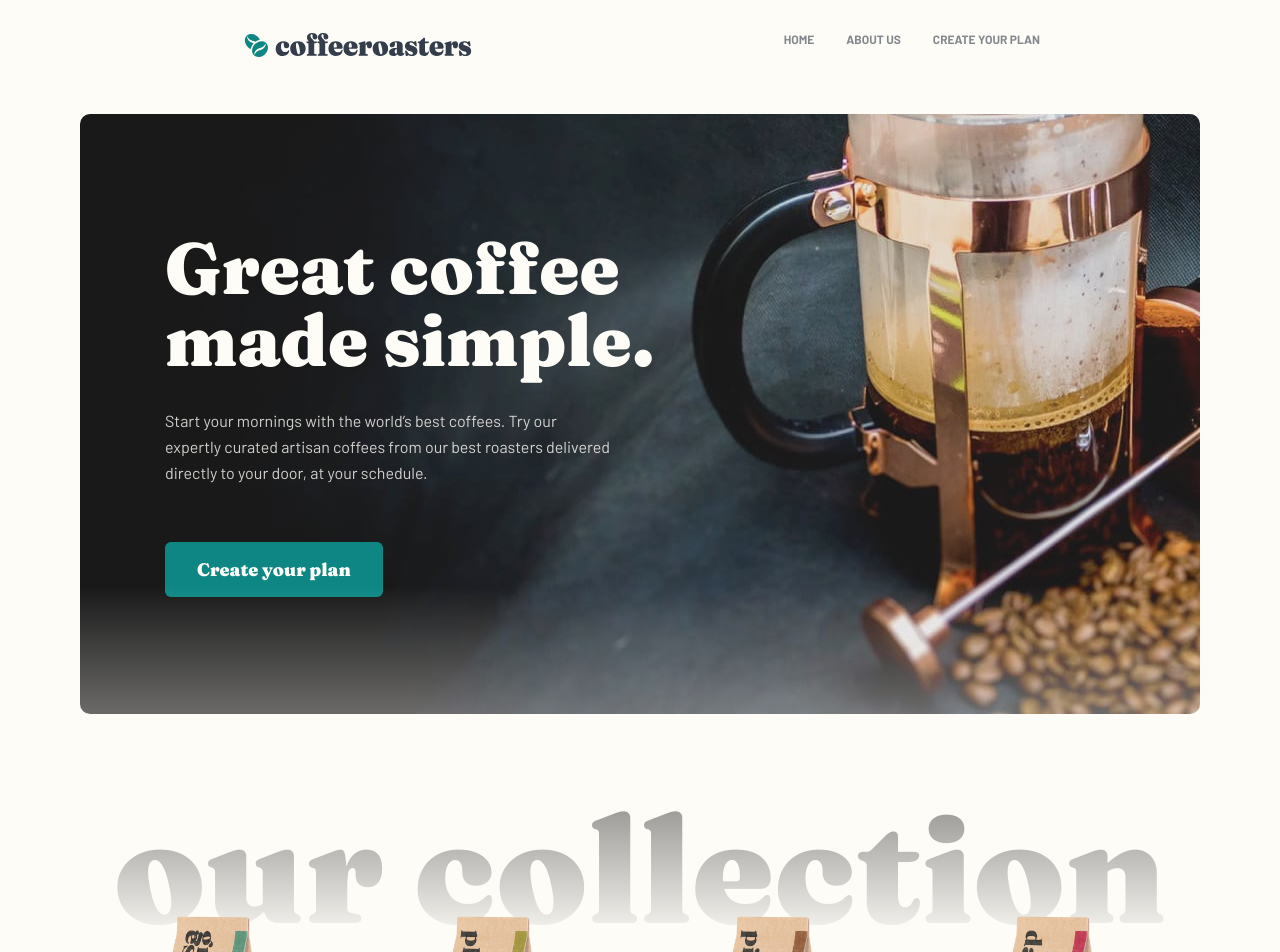
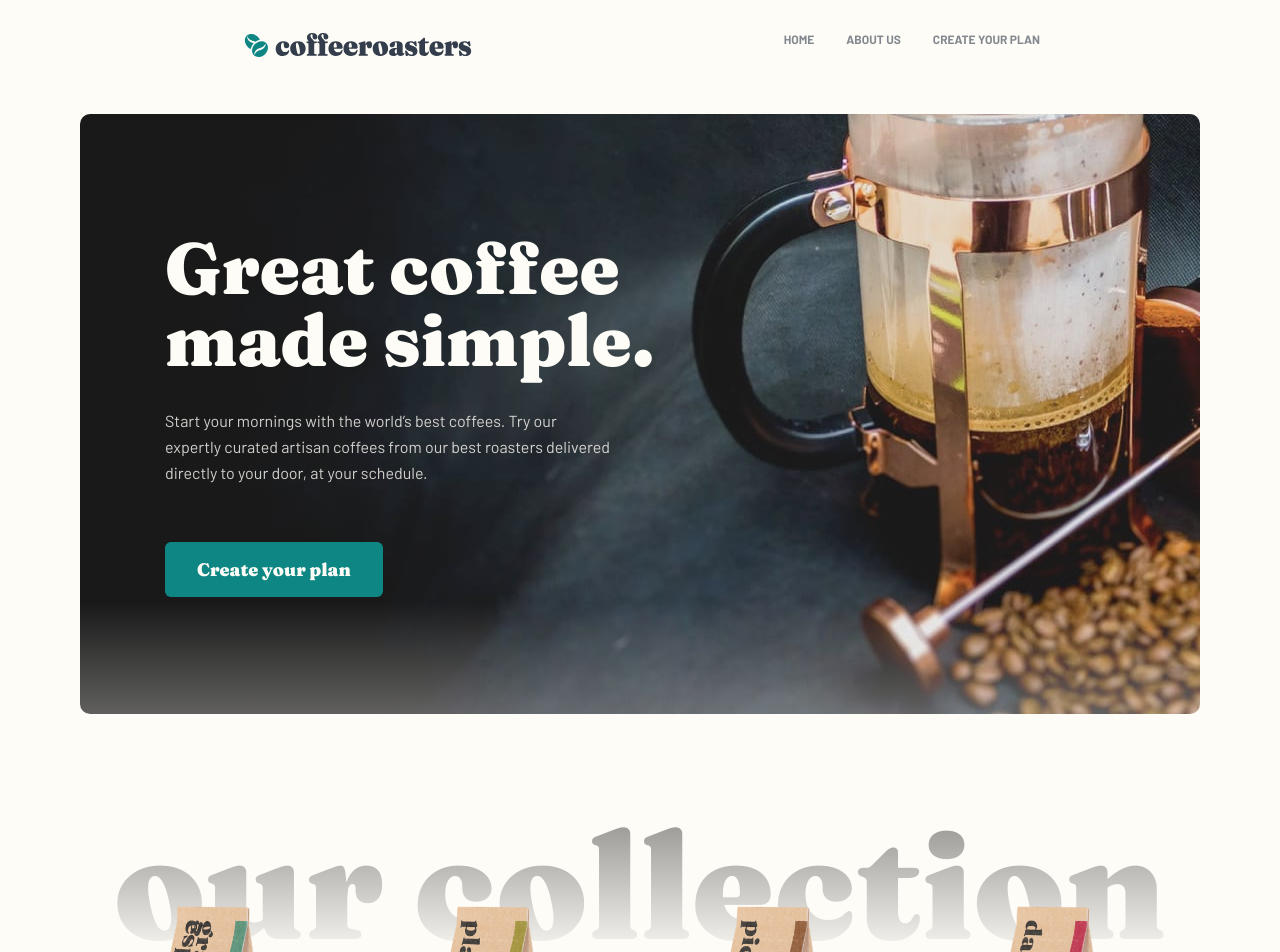
Before and after one commit to gcarter89/coffeeroasters, a React (Create React App) app: page / in a window 1280 px wide. Shown: the top 952 px of the page. Built offline with nearby package versions, Linux system fonts and the light colour scheme.

Commit message:
added desktop sizing for hero

```diff
--- a/src/components/home/Home.module.scss
+++ b/src/components/home/Home.module.scss
@@ -326,6 +326,7 @@
             background-image: url('../../assets/home/desktop/image-hero-coffeepress.jpg');
             height: 600px;
             padding: 85px;
+            margin-bottom: 136px;
         }
 
         &__heroText {
@@ -342,7 +343,7 @@
 
         &__collectionTitle {
             width: 140%;
-            margin-bottom: 10px;
+            margin-bottom: -16px;
             h1 {
                 font-size: 148px;
             }
```
